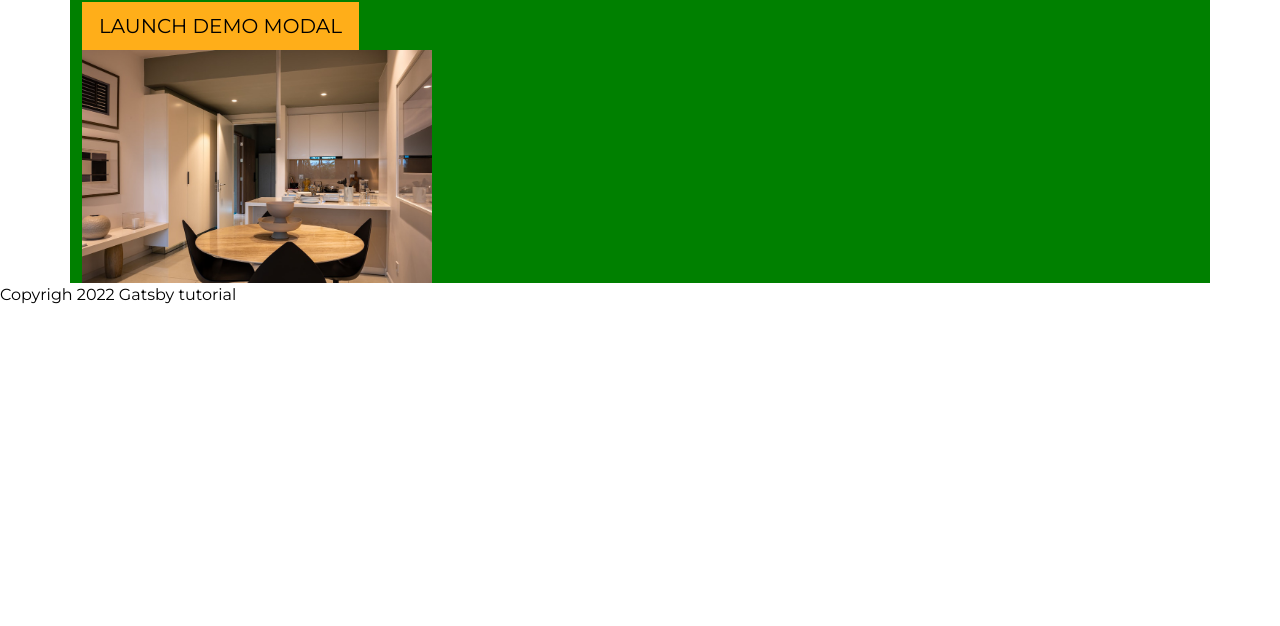
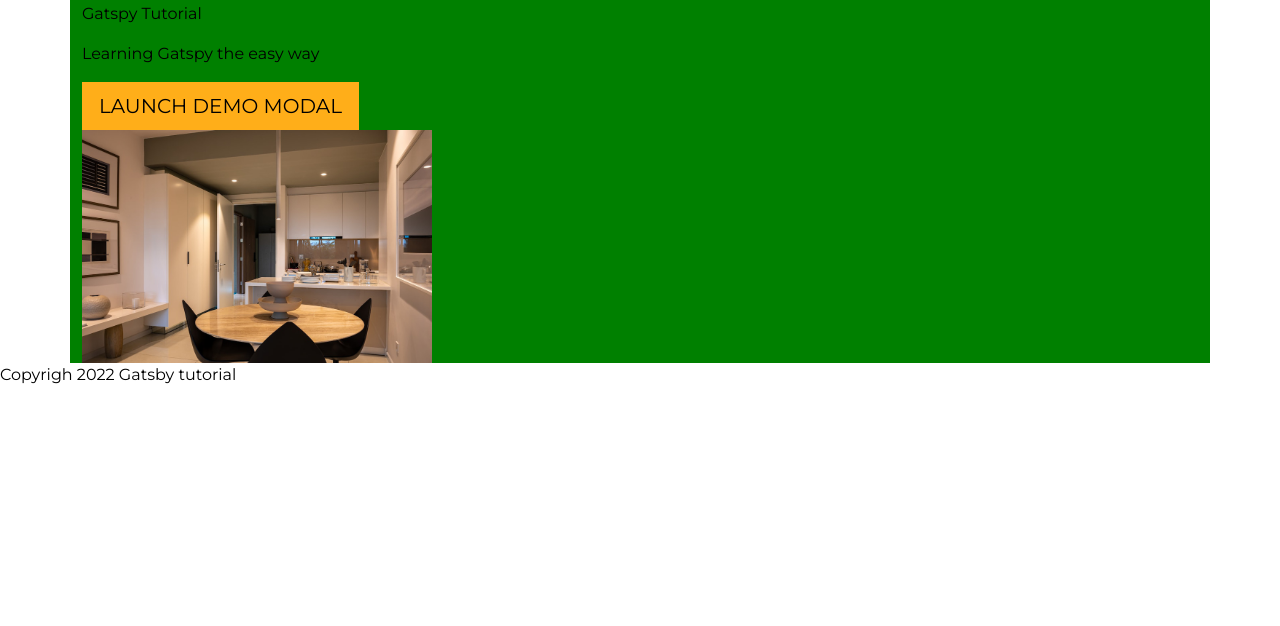
Before and after one commit to WaryaWaxbaro/gatsby-tutorial, a Gatsby site: page / in a window 1280 px wide. Shown: the part 174-800 px from the top of the page. Built offline with nearby package versions, Linux system fonts and the light colour scheme; Gatsby itself is replaced by a stand-in of ours.

Commit message:
use graphql to make metadata and page queries

```diff
--- a/gatsby-config.js
+++ b/gatsby-config.js
@@ -11,4 +11,9 @@ module.exports = {
       resolve: `gatsby-plugin-sass`,
     },
   ],
+  siteMetadata: {
+    title: "Gatspy Tutorial",
+    description: "Learning Gatspy the easy way",
+    copyright: "This a learning website.",
+  },
 }
--- a/src/pages/index.js
+++ b/src/pages/index.js
@@ -1,12 +1,17 @@
 import React from "react"
 import Layout from "../components/Layout"
 import * as styles from "../styles/home.module.css"
+import { graphql } from "gatsby"
 
-export default function Home() {
+export default function Home({ data }) {
+  console.log(data)
+  const { title, description } = data.site.siteMetadata
   return (
     <Layout>
       <main className={`container ${styles.main}`}>
         <h1>This is the body</h1>
+        <p>{title}</p>
+        <p>{description}</p>
         <button
           type="button"
           className="btn btn-primary rounded-0 btn-lg text-uppercase no-shadow"
@@ -59,3 +64,14 @@ export default function Home() {
     </Layout>
   )
 }
+
+export const query = graphql`
+  query SiteInfo {
+    site {
+      siteMetadata {
+        description
+        title
+      }
+    }
+  }
+`
```
